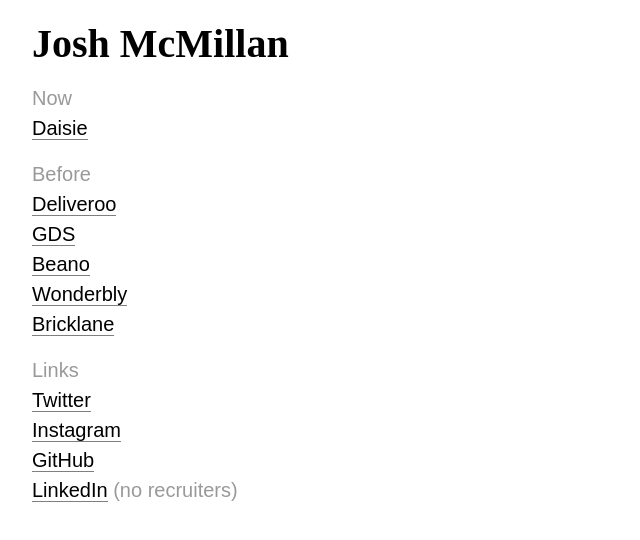
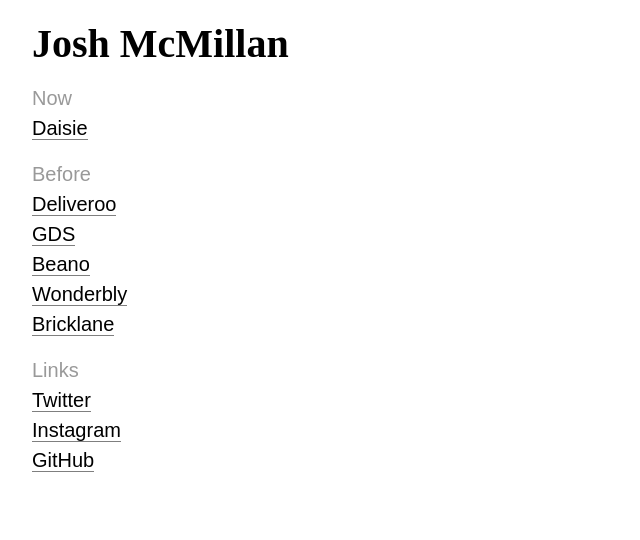
Before and after one commit to mcmillan/joshmcmillan.com, a React app: page / in a window 1280 px wide. Shown: the top 540 px of the page, without its empty margins (0-640 px from the left). Built offline with nearby package versions, Linux system fonts and the light colour scheme; the HTML template or start-up script is replaced by a standard one; a web font is replaced by a local one.

Commit message:
Remove LinkedIn link to deter recruiters

```diff
--- a/src/pages/Home.tsx
+++ b/src/pages/Home.tsx
@@ -33,11 +33,6 @@ export default () => (
       </ExternalLink>
       <br />
       <ExternalLink href="https://github.com/mcmillan">GitHub</ExternalLink>
-      <br />
-      <ExternalLink href="https://www.linkedin.com/in/jshmc/">
-        LinkedIn
-      </ExternalLink>{" "}
-      (no recruiters)
     </Segment>
   </>
 );
```
